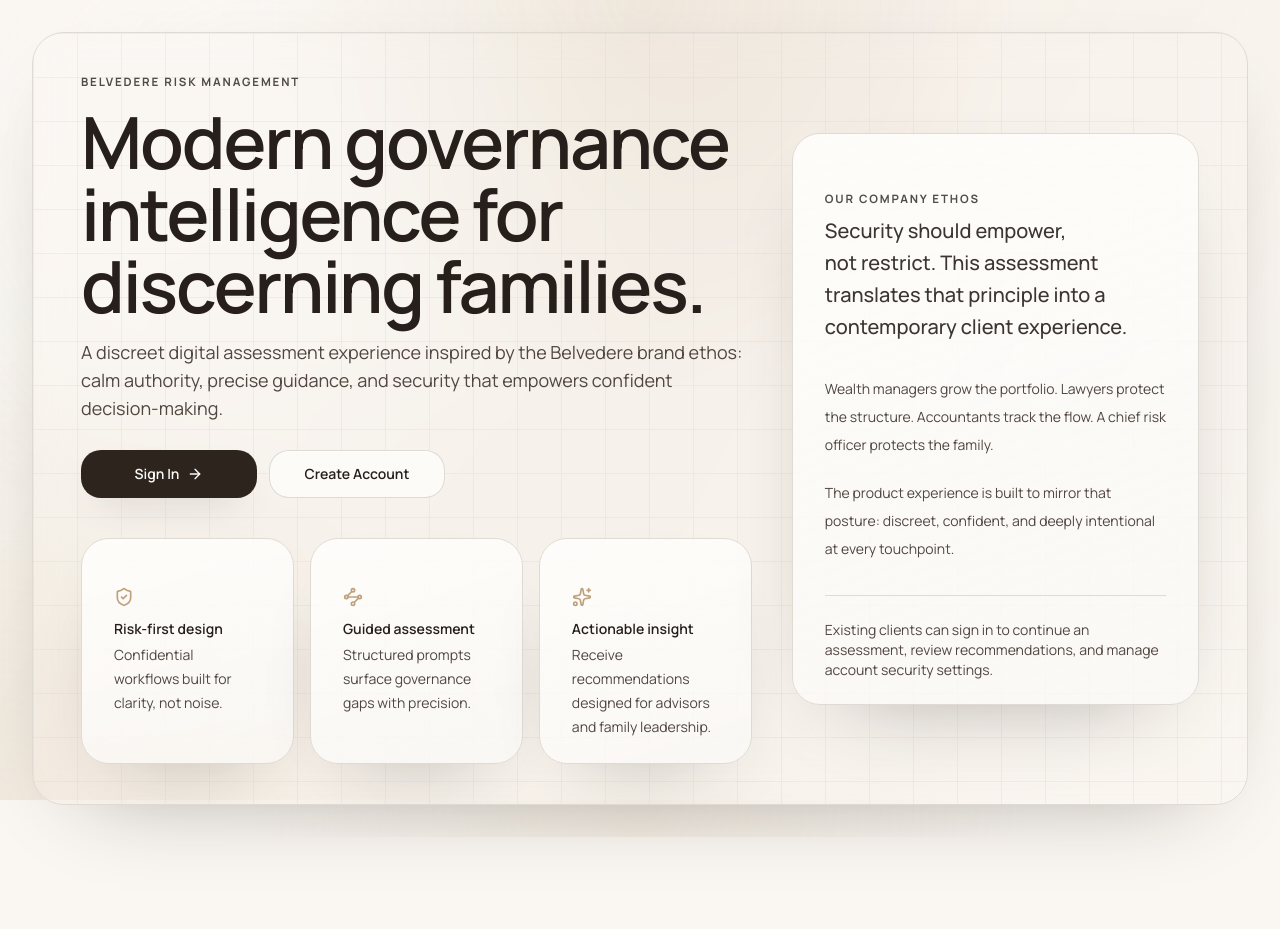
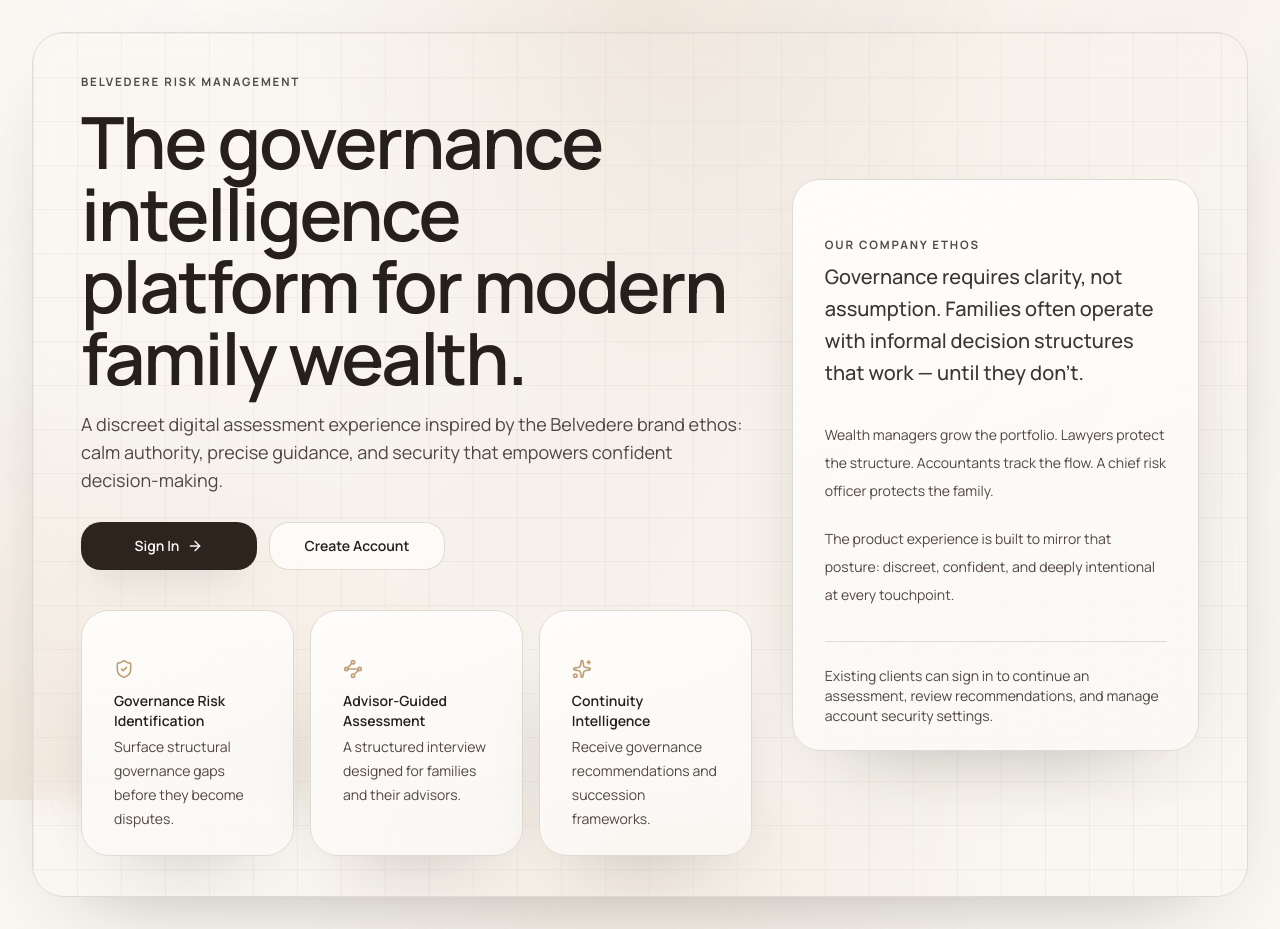
Before and after one commit to buddywood/BelvedereRiskManagement, a Next.js app: page / in a window 1280 px wide. Before the commit the page ends 837 px from the top, so only its background shows below. Built offline with nearby package versions, Linux system fonts and the light colour scheme; no server answers.

Commit message:
chore: remove outdated requirements document and update homepage content for clarity and focus on governance intelligence

```diff
--- a/src/app/page.tsx
+++ b/src/app/page.tsx
@@ -17,7 +17,8 @@
                 <p className="editorial-kicker">Belvedere Risk Management</p>
                 <div className="max-w-3xl space-y-4">
                   <h1 className="text-4xl font-semibold leading-none text-balance sm:text-6xl lg:text-[4.5rem]">
-                    Modern governance intelligence for discerning families.
+                    The governance intelligence platform for modern family
+                    wealth.
                   </h1>
                   <p className="max-w-2xl text-base leading-7 text-muted-foreground sm:text-lg">
                     A discreet digital assessment experience inspired by the
@@ -42,7 +43,12 @@
                         await signOut({ redirectTo: "/" });
                       }}
                     >
-                      <Button type="submit" size="lg" variant="outline" className="w-full sm:min-w-44">
+                      <Button
+                        type="submit"
+                        size="lg"
+                        variant="outline"
+                        className="w-full sm:min-w-44"
+                      >
                         Sign Out
                       </Button>
                     </form>
@@ -55,7 +61,12 @@
                         <ArrowRight className="size-4" />
                       </Link>
                     </Button>
-                    <Button asChild size="lg" variant="outline" className="sm:min-w-44">
+                    <Button
+                      asChild
+                      size="lg"
+                      variant="outline"
+                      className="sm:min-w-44"
+                    >
                       <Link href="/signup">Create Account</Link>
                     </Button>
                   </>
@@ -68,9 +79,12 @@
                 <CardContent className="space-y-3 pt-6">
                   <ShieldCheck className="size-5 text-brand" />
                   <div className="space-y-1">
-                    <p className="text-sm font-semibold">Risk-first design</p>
+                    <p className="text-sm font-semibold">
+                      Governance Risk Identification
+                    </p>
                     <p className="text-sm leading-6 text-muted-foreground">
-                      Confidential workflows built for clarity, not noise.
+                      Surface structural governance gaps before they become
+                      disputes.
                     </p>
                   </div>
                 </CardContent>
@@ -79,9 +93,12 @@
                 <CardContent className="space-y-3 pt-6">
                   <Waypoints className="size-5 text-brand" />
                   <div className="space-y-1">
-                    <p className="text-sm font-semibold">Guided assessment</p>
+                    <p className="text-sm font-semibold">
+                      Advisor-Guided Assessment
+                    </p>
                     <p className="text-sm leading-6 text-muted-foreground">
-                      Structured prompts surface governance gaps with precision.
+                      A structured interview designed for families and their
+                      advisors.
                     </p>
                   </div>
                 </CardContent>
@@ -90,9 +107,12 @@
                 <CardContent className="space-y-3 pt-6">
                   <Sparkles className="size-5 text-brand" />
                   <div className="space-y-1">
-                    <p className="text-sm font-semibold">Actionable insight</p>
+                    <p className="text-sm font-semibold">
+                      Continuity Intelligence
+                    </p>
                     <p className="text-sm leading-6 text-muted-foreground">
-                      Receive recommendations designed for advisors and family leadership.
+                      Receive governance recommendations and succession
+                      frameworks.
                     </p>
                   </div>
                 </CardContent>
@@ -106,9 +126,9 @@
                 <div className="space-y-2">
                   <p className="editorial-kicker">Our Company Ethos</p>
                   <p className="text-xl font-medium leading-8 text-balance text-foreground/90">
-                    Security should empower, not restrict. This assessment
-                    translates that principle into a contemporary client
-                    experience.
+                    Governance requires clarity, not assumption. Families often
+                    operate with informal decision structures that work — until
+                    they don’t.
                   </p>
                 </div>
 
@@ -120,7 +140,8 @@
                   </p>
                   <p>
                     The product experience is built to mirror that posture:
-                    discreet, confident, and deeply intentional at every touchpoint.
+                    discreet, confident, and deeply intentional at every
+                    touchpoint.
                   </p>
                 </div>
 
@@ -128,14 +149,17 @@
                   {session?.user ? (
                     <>
                       Signed in as{" "}
-                      <span className="font-semibold text-foreground">{session.user.email}</span>.
-                      Continue to the dashboard, review recommendations, and manage account
-                      security settings.
+                      <span className="font-semibold text-foreground">
+                        {session.user.email}
+                      </span>
+                      . Continue to the dashboard, review recommendations, and
+                      manage account security settings.
                     </>
                   ) : (
                     <>
-                      Existing clients can sign in to continue an assessment, review
-                      recommendations, and manage account security settings.
+                      Existing clients can sign in to continue an assessment,
+                      review recommendations, and manage account security
+                      settings.
                     </>
                   )}
                 </div>
```
Also changed, not shown: .planning/REQUIREMENTS.md (deleted).
